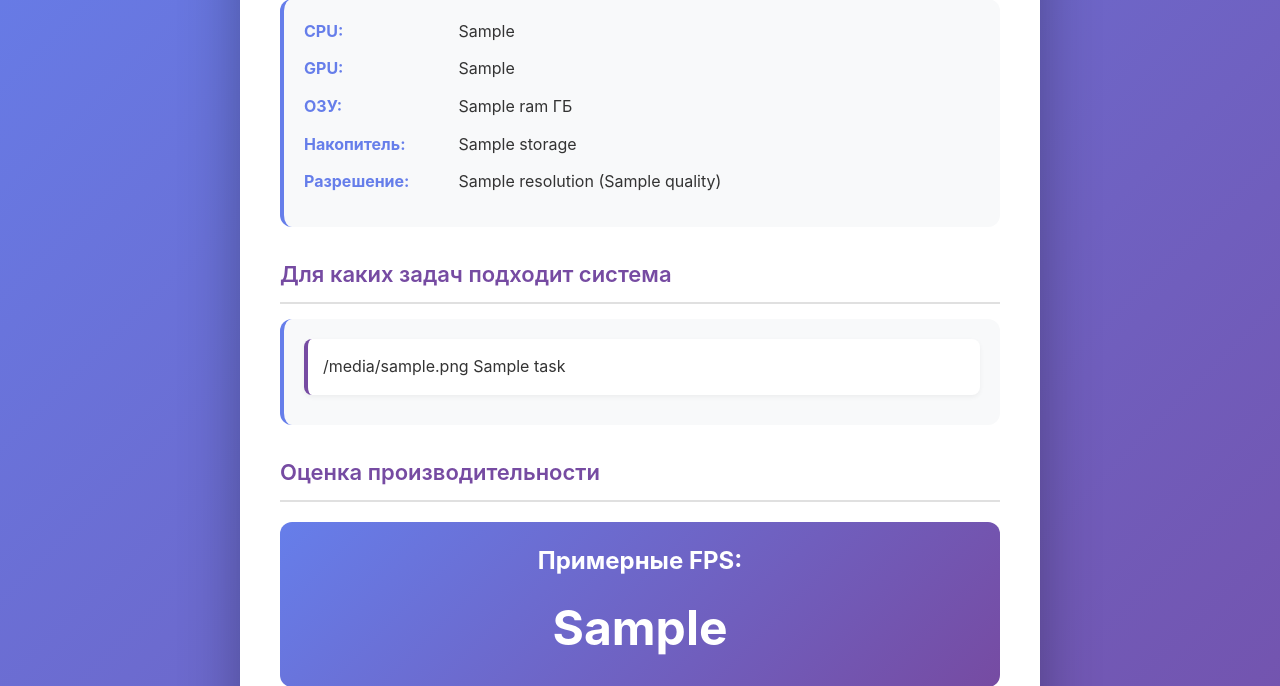
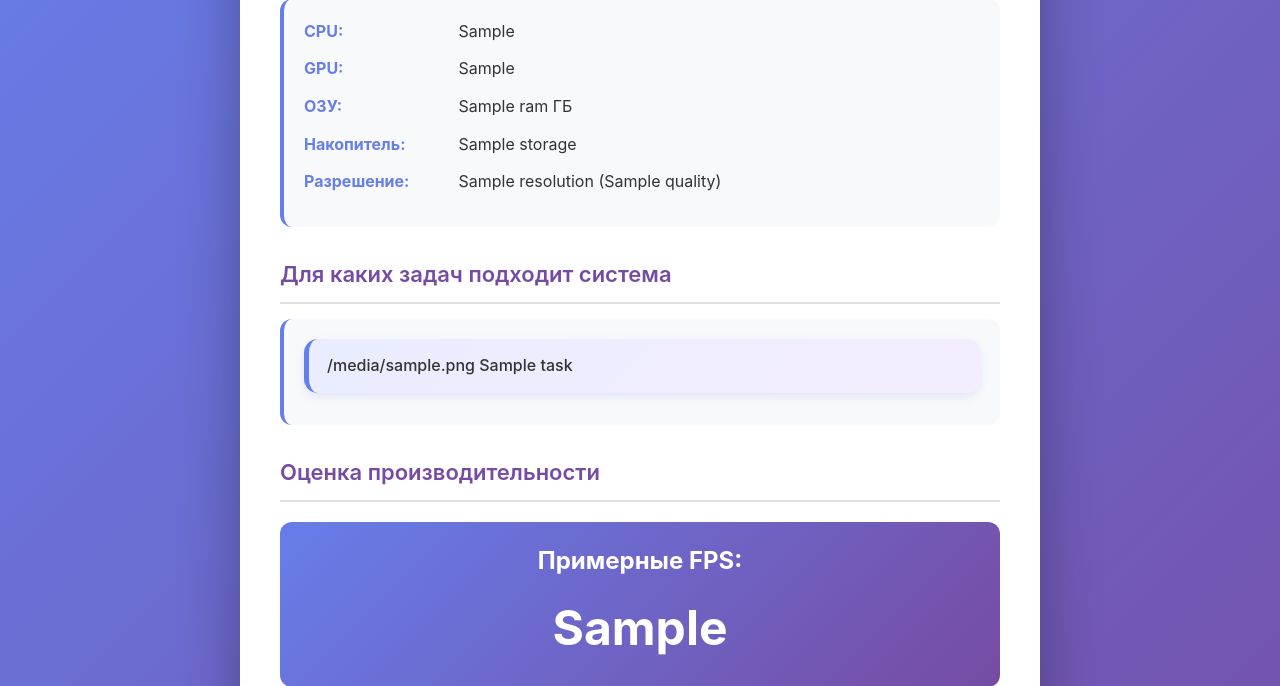
Before and after one commit to farbeo2/pc_chek, a Flask app: template templates/result.html in a window 1280 px wide. Shown: the part 176-862 px from the top of the page. Run offline with Flask 3, Linux system fonts and the light colour scheme; the template is opened without the code that fills it: most values are stand-ins (such as "Sample title", 1, 10 or a date in 2020).

Commit message:
Update style.css

```diff
--- a/static/css/style.css
+++ b/static/css/style.css
@@ -202,3 +202,23 @@ a:hover {
         margin-bottom: 5px;
     }
 }
+/* ===== Для каких задач подходит ===== */
+
+.tasks {
+    list-style: none;
+    padding: 0;
+    margin: 0;
+}
+
+.tasks li {
+    display: flex;
+    align-items: center;
+    gap: 12px;
+    background: linear-gradient(135deg, #e9edff 0%, #f4ecff 100%);
+    padding: 14px 18px;
+    margin-bottom: 12px;
+    border-radius: 14px;
+    font-weight: 500;
+    border-left: 5px solid #667eea;
+    box-shadow: 0 4px 10px rgba(102, 126, 234, 0.15);
+}
```
